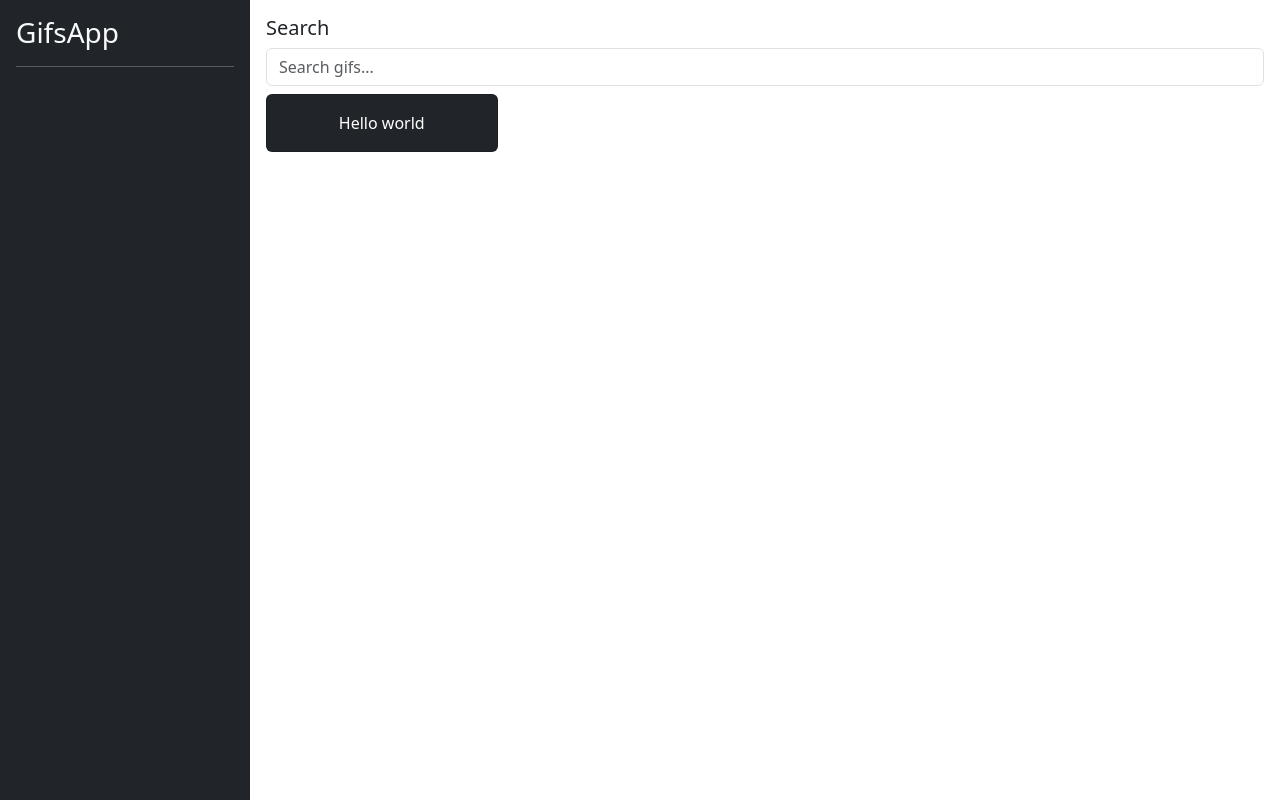
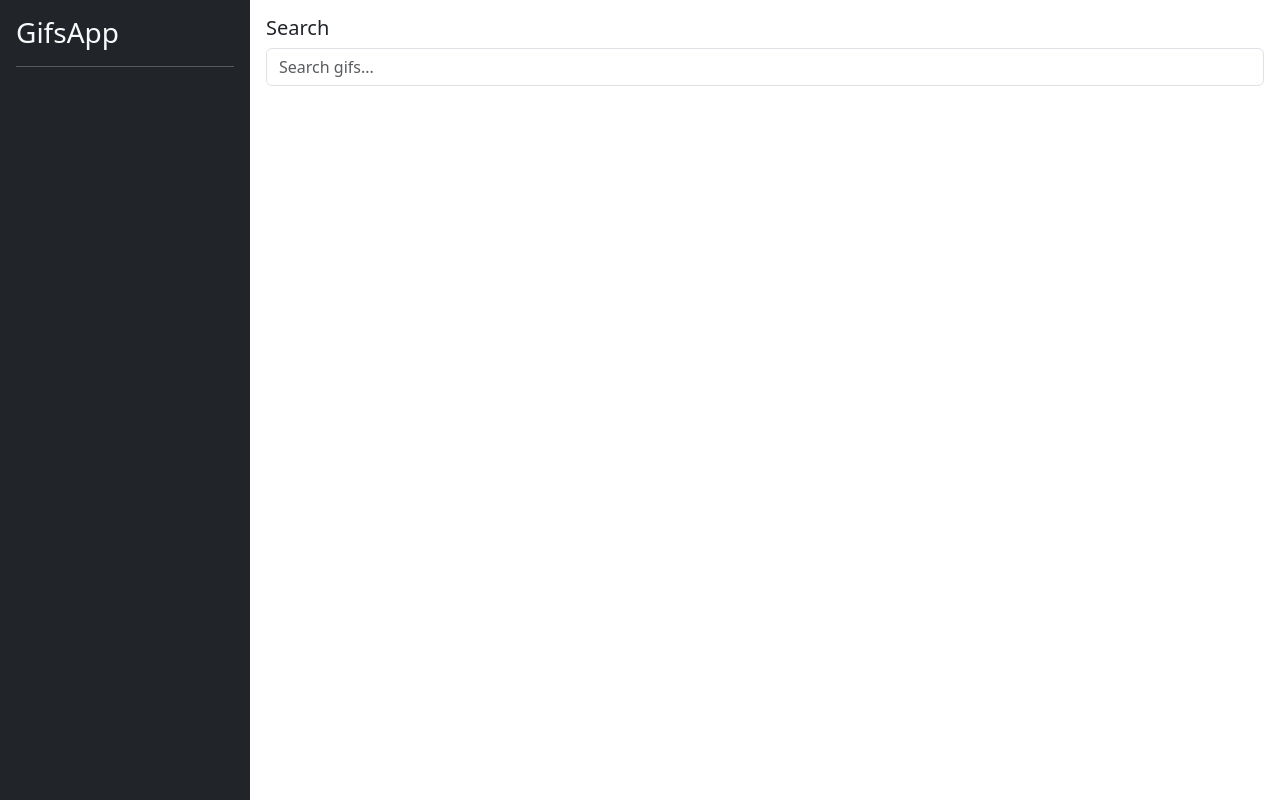
Before and after one commit to ChristianTC/ng-gifs-app, an Angular app: page / in a window 1280 px wide. Built offline with nearby package versions, Linux system fonts and the light colour scheme.

Commit message:
show gifs in the screen

```diff
--- a/src/app/gifs/components/card-list/card-list.component.html
+++ b/src/app/gifs/components/card-list/card-list.component.html
@@ -1,12 +1,12 @@
 <div class="row">
-  <div class="col-md-3 col-sm-6">
+  <div *ngFor="let gif of gifs" class="col-md-3 col-sm-6">
     <div class="card mb-2 text-center bg-dark">
 
       <!-- TODO Create Image -->
 
       <div class="card-body text-white">
         <p class="card-text">
-          Hello world
+          {{ gif.title }}
         </p>
       </div>
 
--- a/src/app/gifs/components/card-list/card-list.component.ts
+++ b/src/app/gifs/components/card-list/card-list.component.ts
@@ -1,4 +1,5 @@
-import { Component } from '@angular/core';
+import { Component, Input } from '@angular/core';
+import { Gif } from '../../interfaces/gifs.interface';
 
 @Component({
   selector: 'gifs-card-list',
@@ -6,4 +7,7 @@ import { Component } from '@angular/core';
 })
 export class CardListComponent {
 
+  @Input()
+  public gifs:Gif[] = [];
+
 }
--- a/src/app/gifs/pages/home/home-page.component.html
+++ b/src/app/gifs/pages/home/home-page.component.html
@@ -6,6 +6,6 @@
 
   <div class="col-12 pt-2">
     <!-- List -->
-    <gifs-card-list></gifs-card-list>
+    <gifs-card-list [gifs]="gifs"></gifs-card-list>
   </div>
 </div>
--- a/src/app/gifs/pages/home/home-page.component.ts
+++ b/src/app/gifs/pages/home/home-page.component.ts
@@ -1,4 +1,6 @@
 import { Component } from '@angular/core';
+import { GifsService } from '../../services/gifs.service';
+import { Gif } from '../../interfaces/gifs.interface';
 
 @Component({
   selector: 'gifs-home-page',
@@ -6,4 +8,10 @@ import { Component } from '@angular/core';
 })
 export class HomePageComponent {
 
+  constructor(private gifsService:GifsService){}
+
+  get gifs(): Gif[] {
+    return this.gifsService.gifList;
+  }
+
 }
```
Also changed, not shown: src/app/gifs/services/gifs.service.ts (+0 -7 lines).
